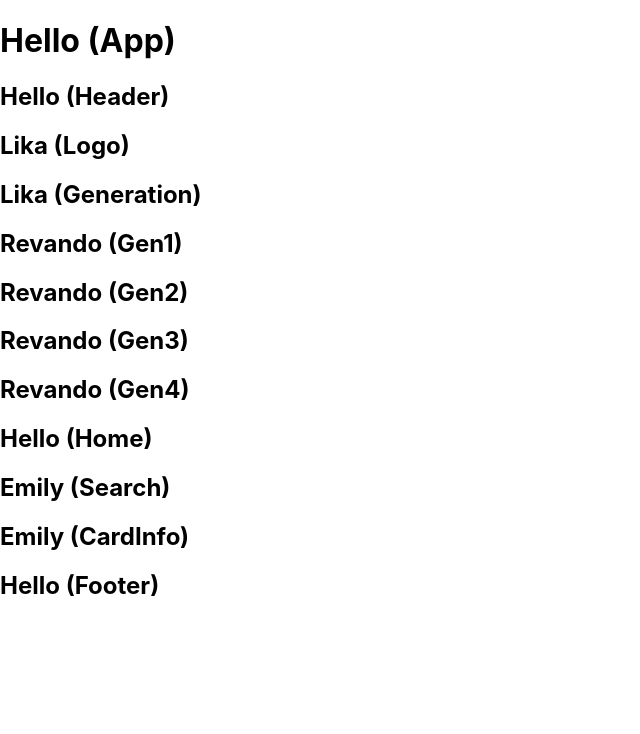
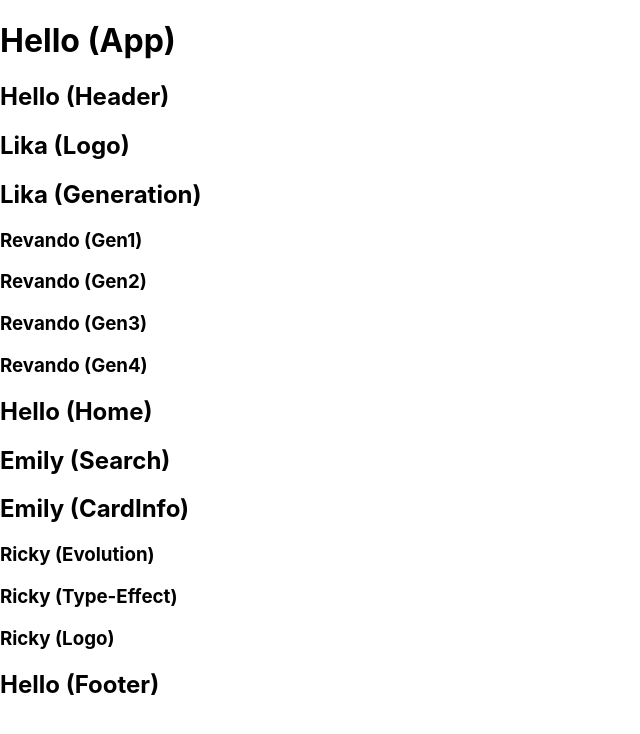
Before and after one commit to Aruperes/Fufufafa, a React (Create React App) app in the folder app-fufufafa/: page / in a window 1280 px wide. Shown: the top 734 px of the page, without its empty margins (0-640 px from the left). Built offline with nearby package versions, Linux system fonts and the light colour scheme.

Commit message:
ricky push Evolution, TypeEffect, Logo

```diff
--- a/app-fufufafa/src/components/Header/Generation/Gen1/index.js
+++ b/app-fufufafa/src/components/Header/Generation/Gen1/index.js
@@ -2,7 +2,7 @@ const Gen1 = () => {
   const RevandoGen1 = "Revando (Gen1)";
   return (
     <div>
-      <h2>{RevandoGen1}</h2>
+      <h3>{RevandoGen1}</h3>
     </div>
   );
 };
--- a/app-fufufafa/src/components/Header/Generation/Gen2/index.js
+++ b/app-fufufafa/src/components/Header/Generation/Gen2/index.js
@@ -2,7 +2,7 @@ const Gen2 = () => {
     const RevandoGen2 = "Revando (Gen2)";
     return (
       <div>
-        <h2>{RevandoGen2}</h2>
+        <h3>{RevandoGen2}</h3>
       </div>
     );
   };
--- a/app-fufufafa/src/components/Header/Generation/Gen3/index.js
+++ b/app-fufufafa/src/components/Header/Generation/Gen3/index.js
@@ -2,7 +2,7 @@ const Gen3 = () => {
   const RevandoGen3 = "Revando (Gen3)";
   return (
     <div>
-      <h2>{RevandoGen3}</h2>
+      <h3>{RevandoGen3}</h3>
     </div>
   );
 };
--- a/app-fufufafa/src/components/Header/Generation/Gen4/index.js
+++ b/app-fufufafa/src/components/Header/Generation/Gen4/index.js
@@ -2,7 +2,7 @@ const Gen4 = () => {
   const RevandoGen4 = "Revando (Gen4)";
   return (
     <div>
-      <h2>{RevandoGen4}</h2>
+      <h3>{RevandoGen4}</h3>
     </div>
   );
 };
--- /dev/null
+++ b/app-fufufafa/src/components/Home/Card-Info/Evolution/index.js
@@ -0,0 +1,10 @@
+const Evo = () => {
+    const rickyEvo = "Ricky (Evolution)";
+    return (
+      <div>
+        <h3>{rickyEvo}</h3>
+      </div>
+    );
+  };
+
+  export default Evo;
--- /dev/null
+++ b/app-fufufafa/src/components/Home/Card-Info/Logo/index.js
@@ -0,0 +1,10 @@
+const Logo = () => {
+    const rickyLogo = "Ricky (Logo) ";
+    return (
+      <div>
+        <h3>{rickyLogo}</h3>
+      </div>
+    );
+  };
+
+  export default Logo;
--- /dev/null
+++ b/app-fufufafa/src/components/Home/Card-Info/TypeEffect/index.js
@@ -0,0 +1,10 @@
+const TypeEff = () => {
+    const rickyType = "Ricky (Type-Effect)";
+    return (
+      <div>
+        <h3>{rickyType}</h3>
+      </div>
+    );
+  };
+
+  export default TypeEff;
--- a/app-fufufafa/src/components/Home/Card-Info/index.js
+++ b/app-fufufafa/src/components/Home/Card-Info/index.js
@@ -1,8 +1,15 @@
+import Evo from "./Evolution";
+import TypeEff from "./TypeEffect";
+import Logo from "./Logo";
+
 const CardInfo = () => {
   const MilyCardInfo = "Emily (CardInfo)";
   return (
     <div>
       <h2>{MilyCardInfo}</h2>
+      <Evo />
+      <TypeEff />
+      <Logo />
     </div>
   );
 };
```
